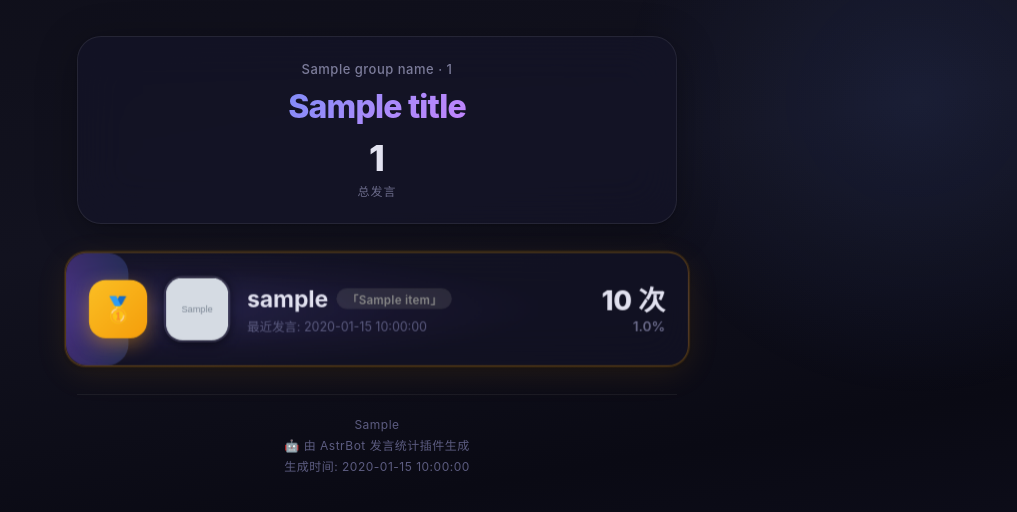
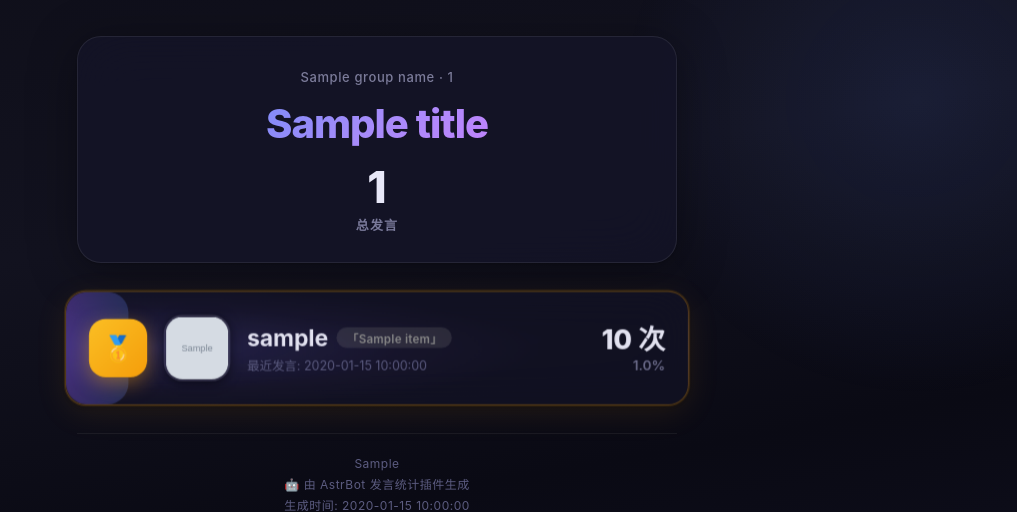
Before and after one commit to casama233/astrbot_plugin_message_stats, a Python web app: template templates/rank_template_premium_dark.html in a window 1280 px wide. Shown: the top 512 px of the page, without its empty margins (263-1280 px from the left). Run offline with Jinja, Linux system fonts and the light colour scheme; the template is opened without the code that fills it: most values are stand-ins (such as "Sample title", 1, 10 or a date in 2020); grey boxes marked "Sample" are stand-in pictures.

Commit message:
feat: 优化premium模板Header排版 & 修复自动主题切换逻辑
- 标题放大至40px，发言总数放大至44px，字样更大气
- Header内边距和间距调整，整体垂直居中提升高级感
- 修复_get_auto_theme方法：新增light_theme_map深→浅映射
  支持premium_dark/liquid_glass_dark在浅色时段自动切回浅色版本
- metadata.yaml补充astrbot_version版本声明

```diff
--- a/metadata.yaml
+++ b/metadata.yaml
@@ -5,6 +5,8 @@ description: "QQ群消息统计插件，支持消息数量统计和排行榜生
 short_description: "统计群成员发言次数，支持多种排行榜和定时推送"
 version: "2.0.0"
 
+astrbot_version: ">=4.16,<5"
+
 repo: "https://github.com/xiaoruange39/astrbot_plugin_message_stats"
 support_platforms:
   - aiocqhttp
--- a/templates/rank_template_premium_dark.html
+++ b/templates/rank_template_premium_dark.html
@@ -33,27 +33,38 @@
 
         /* ====== Header ====== */
         .header {
-            display: flex; flex-direction: column; align-items: center; justify-content: center; gap: 12px;
+            display: flex; flex-direction: column; align-items: center; justify-content: center; gap: 14px;
             text-align: center; margin-bottom: 28px;
-            background: rgba(20,20,40,0.7);
-            backdrop-filter: blur(24px); -webkit-backdrop-filter: blur(24px);
-            border-radius: 24px; padding: 24px 28px;
+            background: rgba(20,20,40,0.75);
+            backdrop-filter: blur(28px); -webkit-backdrop-filter: blur(28px);
+            border-radius: 24px; padding: 32px 32px 28px;
             border: 1px solid rgba(255,255,255,0.08);
-            box-shadow: 0 8px 40px rgba(0,0,0,0.3), 0 1px 3px rgba(0,0,0,0.2);
+            box-shadow: 0 8px 48px rgba(0,0,0,0.35), 0 1px 3px rgba(0,0,0,0.2);
         }
-        .group-info { font-size: 13px; color: #7c7c9a; font-weight: 500; letter-spacing: 0.5px; }
+        .group-info {
+            font-size: 13px; color: #7c7c9a; font-weight: 500; letter-spacing: 0.6px;
+            margin-bottom: 2px;
+        }
         .title {
-            font-size: 32px; font-weight: 800; letter-spacing: -0.8px;
+            font-size: 40px; font-weight: 800; letter-spacing: -1px;
             background: linear-gradient(135deg, #818cf8 0%, #a78bfa 50%, #c084fc 100%);
             -webkit-background-clip: text; -webkit-text-fill-color: transparent;
-            background-clip: text; line-height: 1.1;
+            background-clip: text; line-height: 1.15;
+            padding: 0 4px;
         }
         .stats-row {
             display: flex; justify-content: center; gap: 32px;
+            margin-top: 2px;
         }
         .stat-item { text-align: center; }
-        .stat-value { font-size: 36px; font-weight: 800; color: #e2e2f0; }
-        .stat-label { font-size: 12px; color: #6b6b8a; font-weight: 500; margin-top: 2px; text-transform: uppercase; letter-spacing: 1px; }
+        .stat-value {
+            font-size: 44px; font-weight: 800; color: #e8e8f8;
+            line-height: 1.1;
+        }
+        .stat-label {
+            font-size: 13px; color: #7a7a9a; font-weight: 600; margin-top: 4px;
+            text-transform: uppercase; letter-spacing: 1.2px;
+        }
 
         /* ====== Rank Cards ====== */
         .rank-list { display: flex; flex-direction: column; gap: 12px; }
```
Also changed, not shown: templates/rank_template_premium_light.html (+22 -11 lines), utils/image_generator.py (+20 -11 lines).
